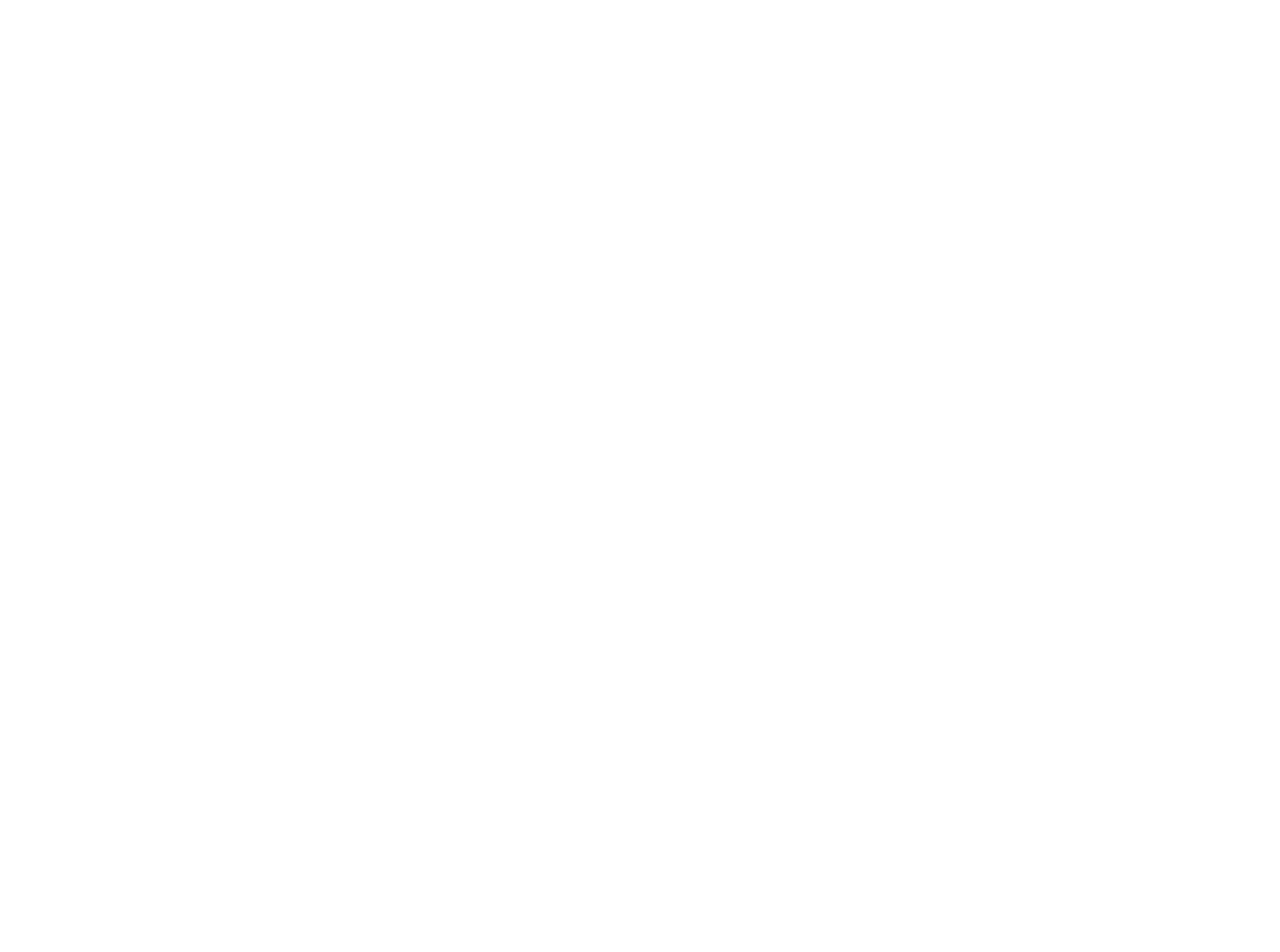
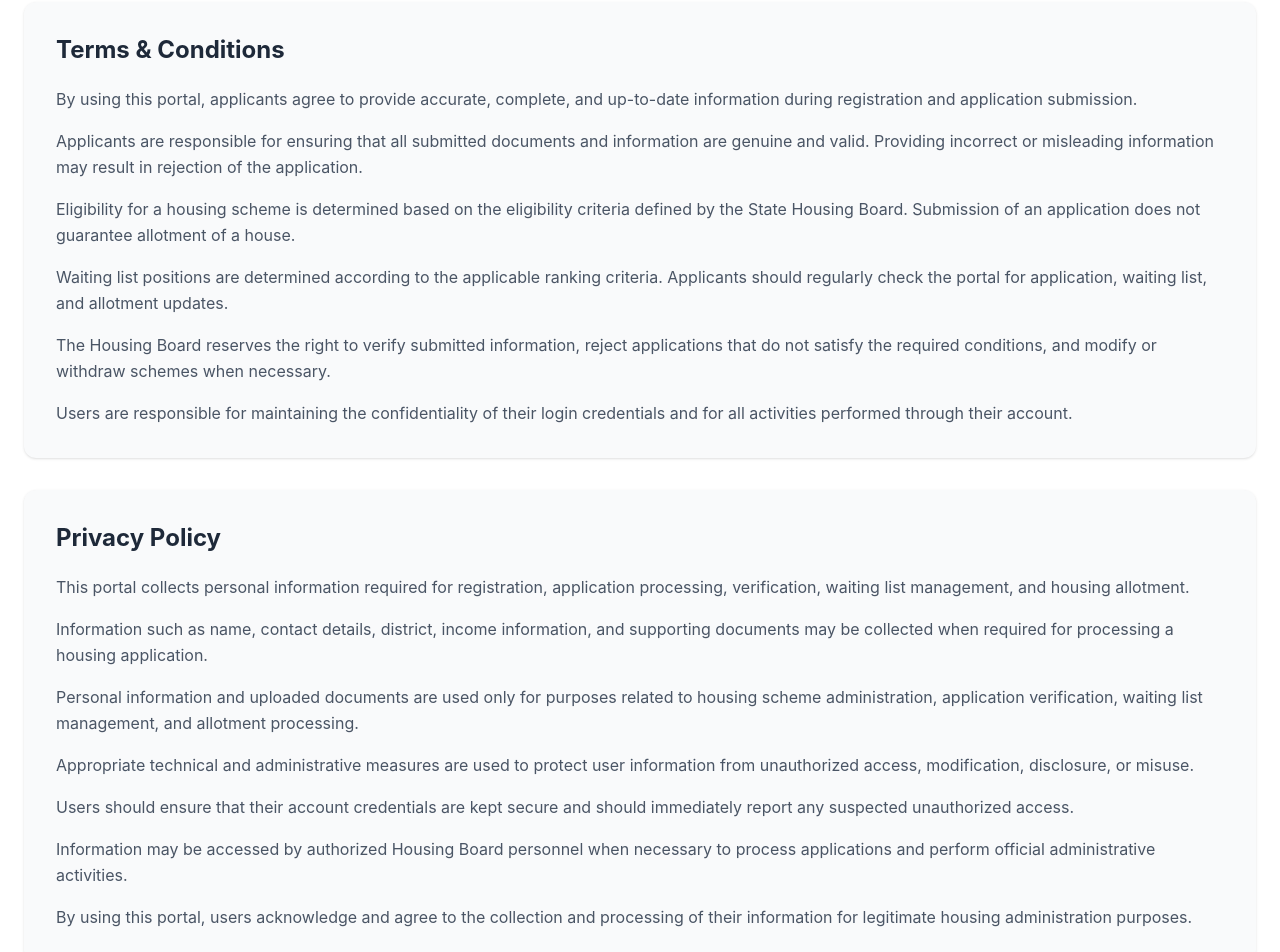
Before and after one commit to karthi25kuk/state-housing-board-portal, a React (Vite) app in the folder client/: page /about in a window 1280 px wide. Shown: the part 540-1492 px from the top of the page. Before the commit the page ends 800 px from the top, so only its background shows below. Built offline with nearby package versions, Linux system fonts and the light colour scheme; the HTML template or start-up script is replaced by a standard one.

Commit message:
Home Page was updated

```diff
--- a/client/src/components/Footer.jsx
+++ b/client/src/components/Footer.jsx
@@ -109,9 +109,9 @@ function Footer() {
           </p>
 
           <div className="flex gap-6 mt-3 md:mt-0">
-            <a href="/">Privacy Policy</a>
-            <a href="/">Terms & Conditions</a>
-            <a href="/">Help</a>
+            <a href="/about">Privacy Policy</a>
+            <a href="/about">Terms & Conditions</a>
+            <a href="/contact">Help</a>
           </div>
 
         </div>
--- a/client/src/components/Hero.jsx
+++ b/client/src/components/Hero.jsx
@@ -1,6 +1,13 @@
-import heroImage from "../assets/images/House1.png"; // Replace with your image
+import { useNavigate } from "react-router-dom";
+import heroImage from "../assets/images/House1.png";
 
 function Hero() {
+  const navigate = useNavigate();
+
+  const handleLoginRedirect = () => {
+    navigate("/login");
+  };
+
   return (
     <section className="bg-slate-50 py-16">
       <div className="max-w-7xl mx-auto px-6 flex flex-col-reverse lg:flex-row items-center gap-12">
@@ -24,11 +31,17 @@ function Hero() {
           </p>
 
           <div className="mt-8 flex flex-wrap gap-4">
-            <button className="bg-blue-600 text-white px-6 py-3 rounded-lg hover:bg-blue-700 transition">
+            <button
+              onClick={handleLoginRedirect}
+              className="bg-blue-600 text-white px-6 py-3 rounded-lg hover:bg-blue-700 transition"
+            >
               Apply Now
             </button>
 
-            <button className="border border-blue-600 text-blue-600 px-6 py-3 rounded-lg hover:bg-blue-50 transition">
+            <button
+              onClick={handleLoginRedirect}
+              className="border border-blue-600 text-blue-600 px-6 py-3 rounded-lg hover:bg-blue-50 transition"
+            >
               Track Status
             </button>
           </div>
--- a/client/src/components/Navbar.jsx
+++ b/client/src/components/Navbar.jsx
@@ -23,10 +23,6 @@ function Navbar() {
         <div className="hidden md:flex items-center gap-8 text-gray-700 font-medium">
           <a href="/" className="hover:text-blue-600 transition">
             Home
-          </a>
-
-          <a href="/schemes" className="hover:text-blue-600 transition">
-            Schemes
           </a>
 
           <a href="/about" className="hover:text-blue-600 transition">
--- a/client/src/components/QuickServices.jsx
+++ b/client/src/components/QuickServices.jsx
@@ -1,3 +1,4 @@
+import { useNavigate } from "react-router-dom";
 import {
   FaHome,
   FaFileUpload,
@@ -6,6 +7,12 @@ import {
 } from "react-icons/fa";
 
 function QuickServices() {
+  const navigate = useNavigate();
+
+  const handleServiceClick = () => {
+    navigate("/login");
+  };
+
   const services = [
     {
       title: "Apply for Housing",
@@ -65,7 +72,10 @@ function QuickServices() {
                   {service.description}
                 </p>
 
-                <button className="flex items-center gap-2 text-blue-600 font-semibold hover:text-blue-800 transition">
+                <button
+                  onClick={handleServiceClick}
+                  className="flex items-center gap-2 text-blue-600 font-semibold hover:text-blue-800 transition"
+                >
                   Go to Service
                   <FaArrowRight />
                 </button>
--- a/client/src/pages/About.jsx
+++ b/client/src/pages/About.jsx
@@ -1,10 +1,14 @@
-import { FaBuilding, FaBullseye, FaEye } from "react-icons/fa";
+import { useNavigate } from "react-router-dom";
+import { FaBuilding, FaBullseye, FaEye, FaArrowLeft } from "react-icons/fa";
 
 function About() {
+  const navigate = useNavigate();
+
   return (
-    <section className="py-20 bg-white">
+    <section className="py-20 bg-white min-h-screen">
       <div className="max-w-7xl mx-auto px-6">
 
+        {/* Header */}
         <div className="text-center mb-12">
           <h2 className="text-4xl font-bold text-gray-800">
             About the Portal
@@ -18,8 +22,10 @@ function About() {
           </p>
         </div>
 
+        {/* Mission, Objective & Vision */}
         <div className="grid md:grid-cols-3 gap-8">
 
+          {/* Mission */}
           <div className="bg-gray-50 rounded-xl p-8 shadow-sm hover:shadow-md transition">
             <div className="text-blue-600 text-3xl mb-4">
               <FaBuilding />
@@ -35,6 +41,7 @@ function About() {
             </p>
           </div>
 
+          {/* Objective */}
           <div className="bg-gray-50 rounded-xl p-8 shadow-sm hover:shadow-md transition">
             <div className="text-blue-600 text-3xl mb-4">
               <FaBullseye />
@@ -50,6 +57,7 @@ function About() {
             </p>
           </div>
 
+          {/* Vision */}
           <div className="bg-gray-50 rounded-xl p-8 shadow-sm hover:shadow-md transition">
             <div className="text-blue-600 text-3xl mb-4">
               <FaEye />
@@ -67,6 +75,114 @@ function About() {
 
         </div>
 
+        {/* Terms & Conditions */}
+        <div className="mt-16 bg-gray-50 rounded-xl p-8 shadow-sm">
+          <h3 className="text-2xl font-bold text-gray-800 mb-5">
+            Terms & Conditions
+          </h3>
+
+          <div className="space-y-4 text-gray-600 leading-relaxed">
+            <p>
+              By using this portal, applicants agree to provide accurate,
+              complete, and up-to-date information during registration and
+              application submission.
+            </p>
+
+            <p>
+              Applicants are responsible for ensuring that all submitted
+              documents and information are genuine and valid. Providing
+              incorrect or misleading information may result in rejection of
+              the application.
+            </p>
+
+            <p>
+              Eligibility for a housing scheme is determined based on the
+              eligibility criteria defined by the State Housing Board. Submission
+              of an application does not guarantee allotment of a house.
+            </p>
+
+            <p>
+              Waiting list positions are determined according to the applicable
+              ranking criteria. Applicants should regularly check the portal
+              for application, waiting list, and allotment updates.
+            </p>
+
+            <p>
+              The Housing Board reserves the right to verify submitted
+              information, reject applications that do not satisfy the required
+              conditions, and modify or withdraw schemes when necessary.
+            </p>
+
+            <p>
+              Users are responsible for maintaining the confidentiality of
+              their login credentials and for all activities performed through
+              their account.
+            </p>
+          </div>
+        </div>
+
+        {/* Privacy Policy */}
+        <div className="mt-8 bg-gray-50 rounded-xl p-8 shadow-sm">
+          <h3 className="text-2xl font-bold text-gray-800 mb-5">
+            Privacy Policy
+          </h3>
+
+          <div className="space-y-4 text-gray-600 leading-relaxed">
+            <p>
+              This portal collects personal information required for
+              registration, application processing, verification, waiting list
+              management, and housing allotment.
+            </p>
+
+            <p>
+              Information such as name, contact details, district, income
+              information, and supporting documents may be collected when
+              required for processing a housing application.
+            </p>
+
+            <p>
+              Personal information and uploaded documents are used only for
+              purposes related to housing scheme administration, application
+              verification, waiting list management, and allotment processing.
+            </p>
+
+            <p>
+              Appropriate technical and administrative measures are used to
+              protect user information from unauthorized access, modification,
+              disclosure, or misuse.
+            </p>
+
+            <p>
+              Users should ensure that their account credentials are kept
+              secure and should immediately report any suspected unauthorized
+              access.
+            </p>
+
+            <p>
+              Information may be accessed by authorized Housing Board personnel
+              when necessary to process applications and perform official
+              administrative activities.
+            </p>
+
+            <p>
+              By using this portal, users acknowledge and agree to the collection
+              and processing of their information for legitimate housing
+              administration purposes.
+            </p>
+          </div>
+        </div>
+
+        {/* Back to Home */}
+        <div className="flex justify-center mt-12">
+          <button
+            onClick={() => navigate("/")}
+            className="flex items-center gap-2 bg-blue-600 text-white px-6 py-3 rounded-lg hover:bg-blue-700 transition"
+          >
+            <FaArrowLeft />
+            Back to Home
+          </button>
+        </div>
+
       </div>
     </section>
   );
--- a/client/src/pages/Contact.jsx
+++ b/client/src/pages/Contact.jsx
@@ -1,13 +1,17 @@
+import { useNavigate } from "react-router-dom";
 import {
   FaMapMarkerAlt,
   FaPhoneAlt,
   FaEnvelope,
   FaClock,
+  FaArrowLeft,
 } from "react-icons/fa";
 
 function Contact() {
+  const navigate = useNavigate();
+
   return (
-    <section className="py-20 bg-gray-50">
+    <section className="py-20 bg-gray-50 min-h-screen">
       <div className="max-w-7xl mx-auto px-6">
 
         <div className="text-center mb-12">
@@ -23,7 +27,6 @@ function Contact() {
         <div className="grid lg:grid-cols-2 gap-10">
 
           {/* Contact Details */}
-
           <div className="bg-white rounded-xl shadow p-8">
 
             <h3 className="text-2xl font-semibold mb-6">
@@ -80,7 +83,6 @@ function Contact() {
           </div>
 
           {/* Contact Form */}
-
           <div className="bg-white rounded-xl shadow p-8">
 
             <h3 className="text-2xl font-semibold mb-6">
@@ -126,6 +128,17 @@ function Contact() {
 
         </div>
 
+        {/* Back to Home */}
+        <div className="flex justify-center mt-12">
+          <button
+            onClick={() => navigate("/")}
+            className="flex items-center gap-2 bg-blue-600 text-white px-6 py-3 rounded-lg hover:bg-blue-700 transition"
+          >
+            <FaArrowLeft />
+            Back to Home
+          </button>
+        </div>
+
       </div>
     </section>
   );
```
